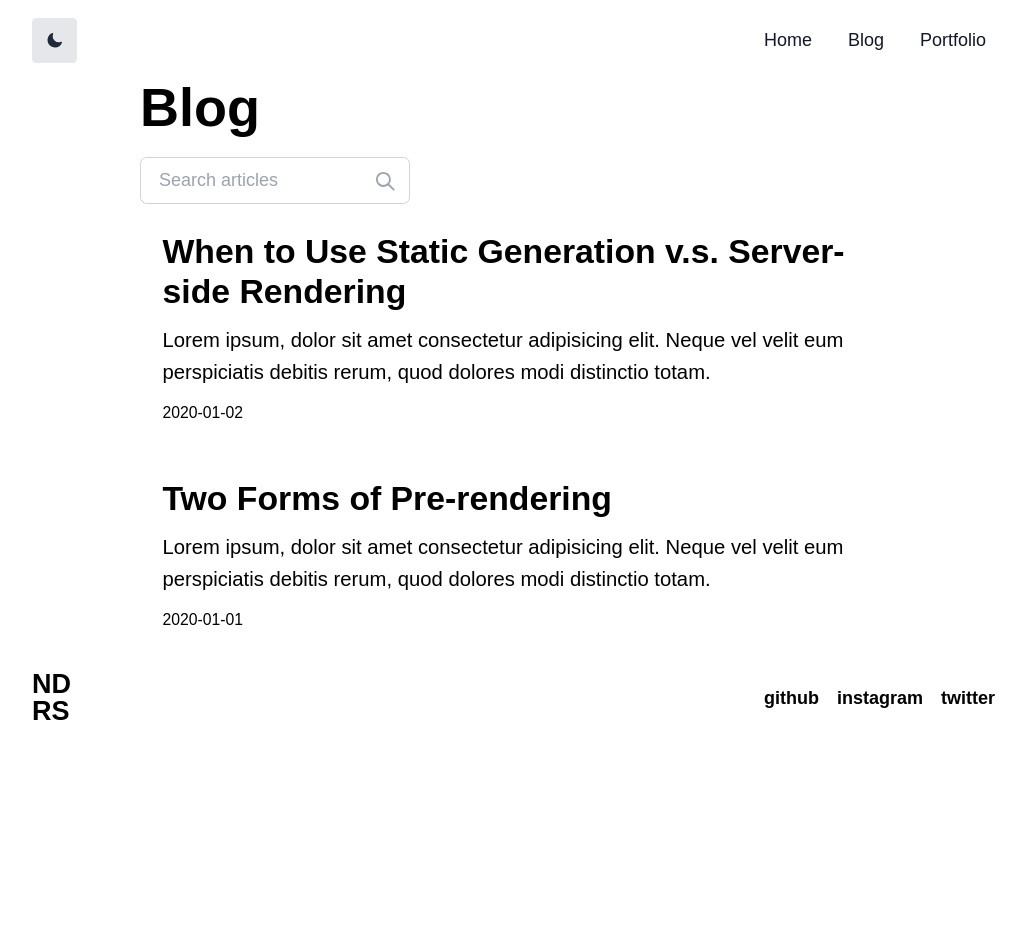
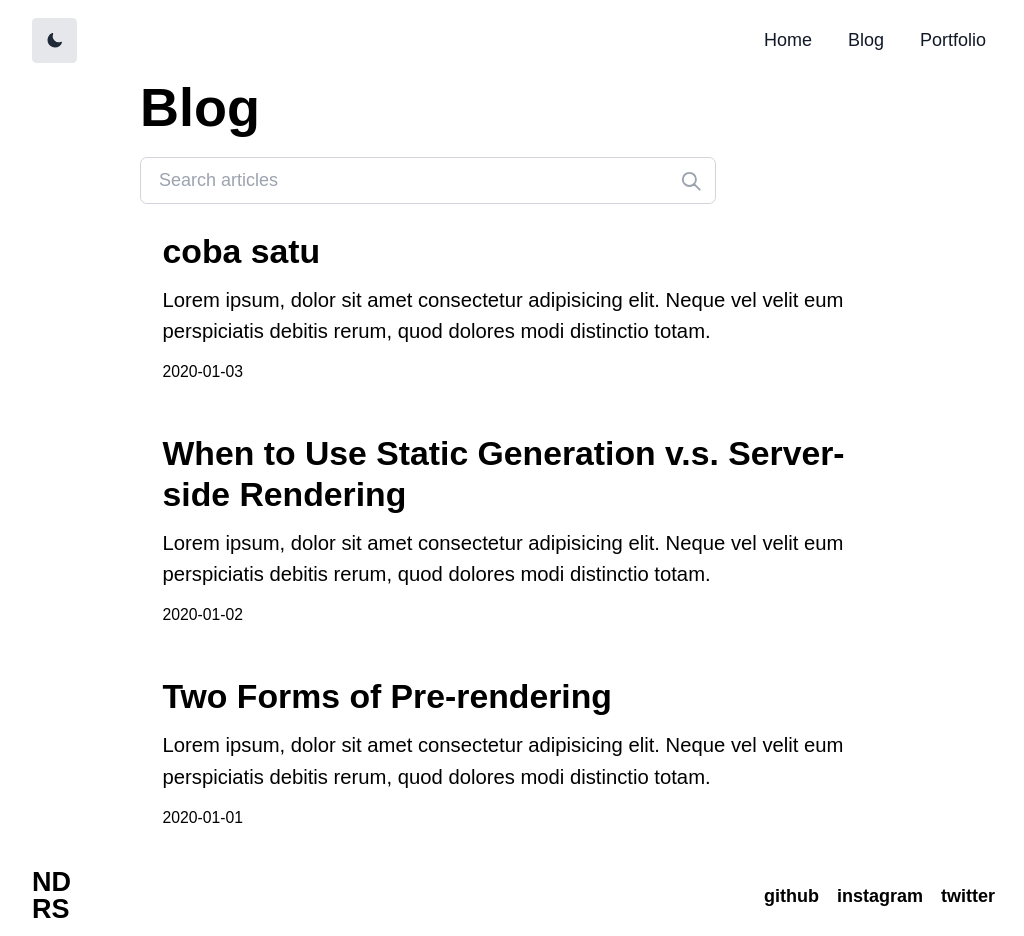
Before and after one commit to evriyanaindrasaputra/LearnNext, a Next.js app: page /blog in a window 1280 px wide. Shown: the whole page, without its empty margins (122-1146 px from the left). Before the commit the page ends 800 px from the top, so only its background shows below. Built offline with nearby package versions, Linux system fonts and the light colour scheme.

Commit message:
add debounce and adjust height

```diff
--- /dev/null
+++ b/blogs/cobasatu.md
@@ -0,0 +1,11 @@
+---
+title: "coba satu"
+date: "2020-01-03"
+---
+
+Next.js has two forms of pre-rendering: **Static Generation** and **Server-side Rendering**. The difference is in **when** it generates the HTML for a page.
+
+- **Static Generation** is the pre-rendering method that generates the HTML at **build time**. The pre-rendered HTML is then _reused_ on each request.
+- **Server-side Rendering** is the pre-rendering method that generates the HTML on **each request**.
+
+Importantly, Next.js lets you **choose** which pre-rendering form to use for each page. You can create a "hybrid" Next.js app by using Static Generation for most pages and using Server-side Rendering for others.
--- /dev/null
+++ b/components/Spinner.js
@@ -0,0 +1,7 @@
+export default function Spinner() {
+  return (
+    <div className="w-full bg-white dark:bg-black flex justify-center items-center my-5 md:my-3">
+      <div className="spinner relative rounded-full border-4 border-t-4 border-gray-200 w-16 h-16"></div>
+    </div>
+  );
+}
--- /dev/null
+++ b/lib/hooks.js
@@ -0,0 +1,15 @@
+import * as React from "react";
+
+export function UseDabounce(value, delay = 1000) {
+  const [debaonceValue, setDebaouncedVaule] = React.useState(value);
+
+  React.useEffect(() => {
+    const handler = setTimeout(() => {
+      setDebaouncedVaule(value);
+    }, delay);
+    return () => {
+      clearTimeout(handler);
+    };
+  }, [value, delay]);
+  return debaonceValue;
+}
--- a/pages/blog.js
+++ b/pages/blog.js
@@ -3,6 +3,7 @@ import Container from "../components/Container";
 import Blogpost from "../components/Blogpost";
 import { getSortedBlogsData } from "../lib/blogs";
 import { useState } from "react";
+import { UseDabounce } from "../lib/hooks";
 
 export async function getStaticProps() {
   const allBlogsData = getSortedBlogsData();
@@ -15,16 +16,20 @@ export async function getStaticProps() {
 
 export default function Blog({ allBlogsData }) {
   const [searchValue, setSearchValue] = useState("");
-  const filteredBlogs = allBlogsData.filter(
-    (blog) => blog.title.toLowerCase().includes(searchValue.toLowerCase())
-    // blog;
+  const debaouncedSearch = UseDabounce(searchValue);
+  const filteredBlogs = allBlogsData.filter((blog) =>
+    blog.title.toLowerCase().includes(debaouncedSearch.toLowerCase())
   );
-  // console.log(allBlogsData);
+  function handleSearch(e) {
+    setSearchValue(e.target.value);
+  }
+
   return (
     <Container>
       <Head>
         <title>Blog Eindrasap</title>
       </Head>
+      <section className="h-80vh">
         <h1 className=" text-2xl md:text-5xl font-bold text-black dark:text-white mb-5">
           Blog
         </h1>
@@ -32,7 +37,7 @@ export default function Blog({ allBlogsData }) {
           <input
             aria-label="Search articles"
             type="text"
-          onChange={(e) => setSearchValue(e.target.value)}
+            onChange={handleSearch}
             placeholder="Search articles"
             className="block w-full px-4 py-2 text-gray-900 bg-white border border-gray-300 rounded-md dark:border-gray-900 focus:ring-blue-500 focus:border-blue-500 dark:bg-gray-800 dark:text-gray-100"
           />
@@ -54,6 +59,7 @@ export default function Blog({ allBlogsData }) {
         {filteredBlogs.map(({ id, date, title }) => (
           <Blogpost key={id} id={id} date={date} title={title} />
         ))}
+      </section>
     </Container>
   );
 }
--- a/pages/blog/[id].js
+++ b/pages/blog/[id].js
@@ -7,7 +7,7 @@ export default function Blog({ blogData }) {
       <Head>
         <title>{blogData.title}</title>
       </Head>
-      <article>
+      <article className="h-80vh">
         <div className="my-5">
           <h1 className="text-xl md:text-3xl font-bold text-black dark:text-white">
             {blogData.title}
--- a/pages/portfolio.js
+++ b/pages/portfolio.js
@@ -17,6 +17,7 @@ export default function portfolio({ allPortfolioData }) {
       <Head>
         <title>Portfolio Eindrasap</title>
       </Head>
+      <section className="h-80vh">
         <h1 className="text-2xl md:text-5xl font-bold text-black dark:text-white mb-10">
           Portfolio
         </h1>
@@ -42,6 +43,7 @@ export default function portfolio({ allPortfolioData }) {
             </div>
           </div>
         ))}
+      </section>
     </Container>
   );
 }
--- a/portfolio/portfolio.md
+++ b/portfolio/portfolio.md
@@ -2,7 +2,7 @@
 title: "Website Portfolio"
 subtitle: "Website Portfolio Evriyana Indra Saputra with next js and tailwind css"
 date: "2020-01-18"
-image: "/images/profile.png"
+image: "/images/Profile.png"
 demo : "https://eindrasap.vercel.app/"
 ---
 
--- a/styles/globals.css
+++ b/styles/globals.css
@@ -16,10 +16,25 @@ body {
   top: 0;
   z-index: 100;
 }
-
+.h-80vh {
+  height: 100%;
+  min-height: 80vh;
+}
 .h-90vh {
   height: 90vh;
 }
 .h-10vh {
   height: 10vh;
 }
+.spinner {
+  border-top-color: #3498db;
+  animation-name: spin;
+  animation-duration: 1s;
+  animation-iteration-count: infinite;
+  animation-timing-function: linear;
+}
+@keyframes spin {
+  to {
+    transform: rotate(360deg);
+  }
+}
```
Lines whose indentation alone changed are shown as unchanged.
